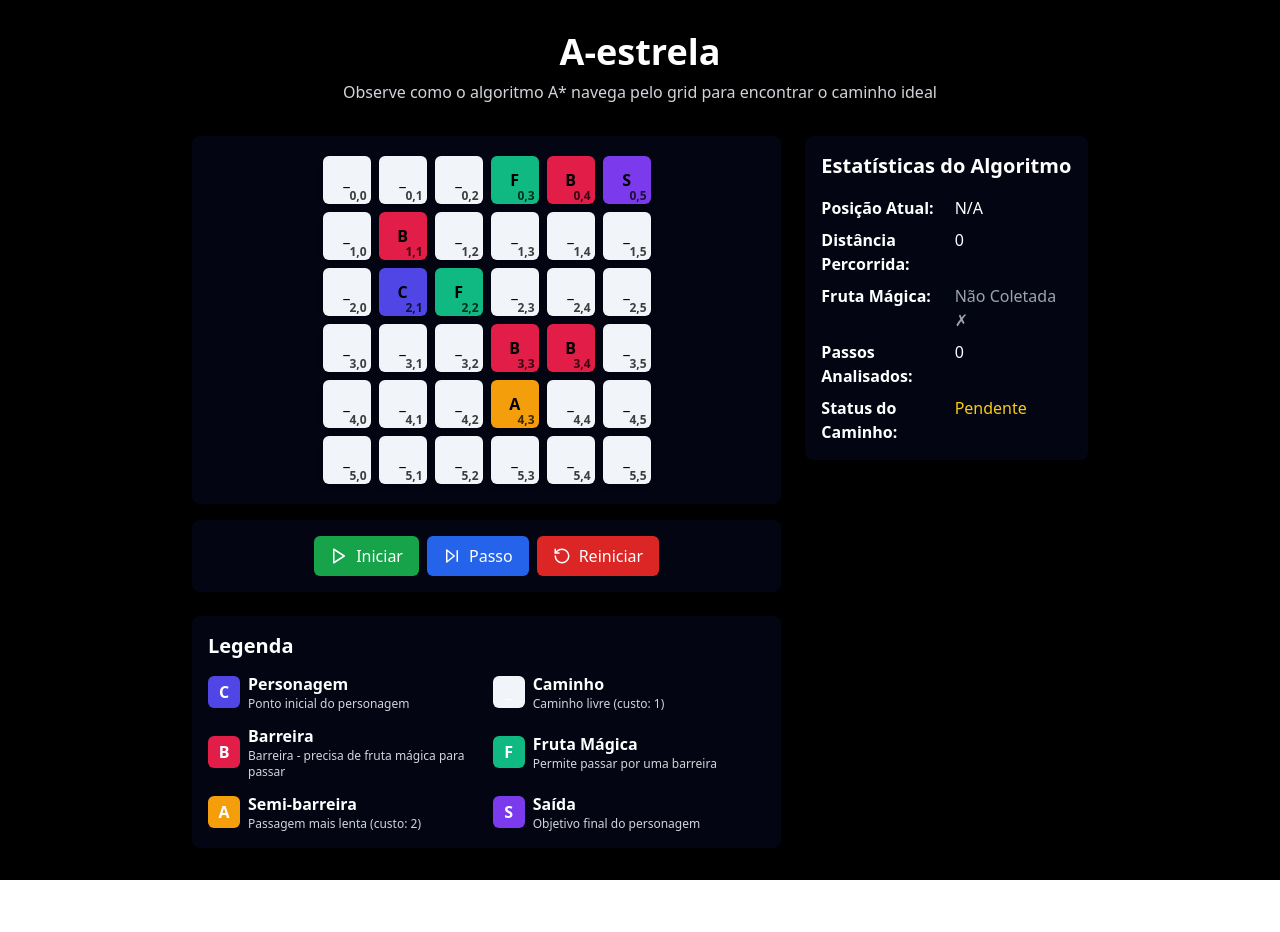
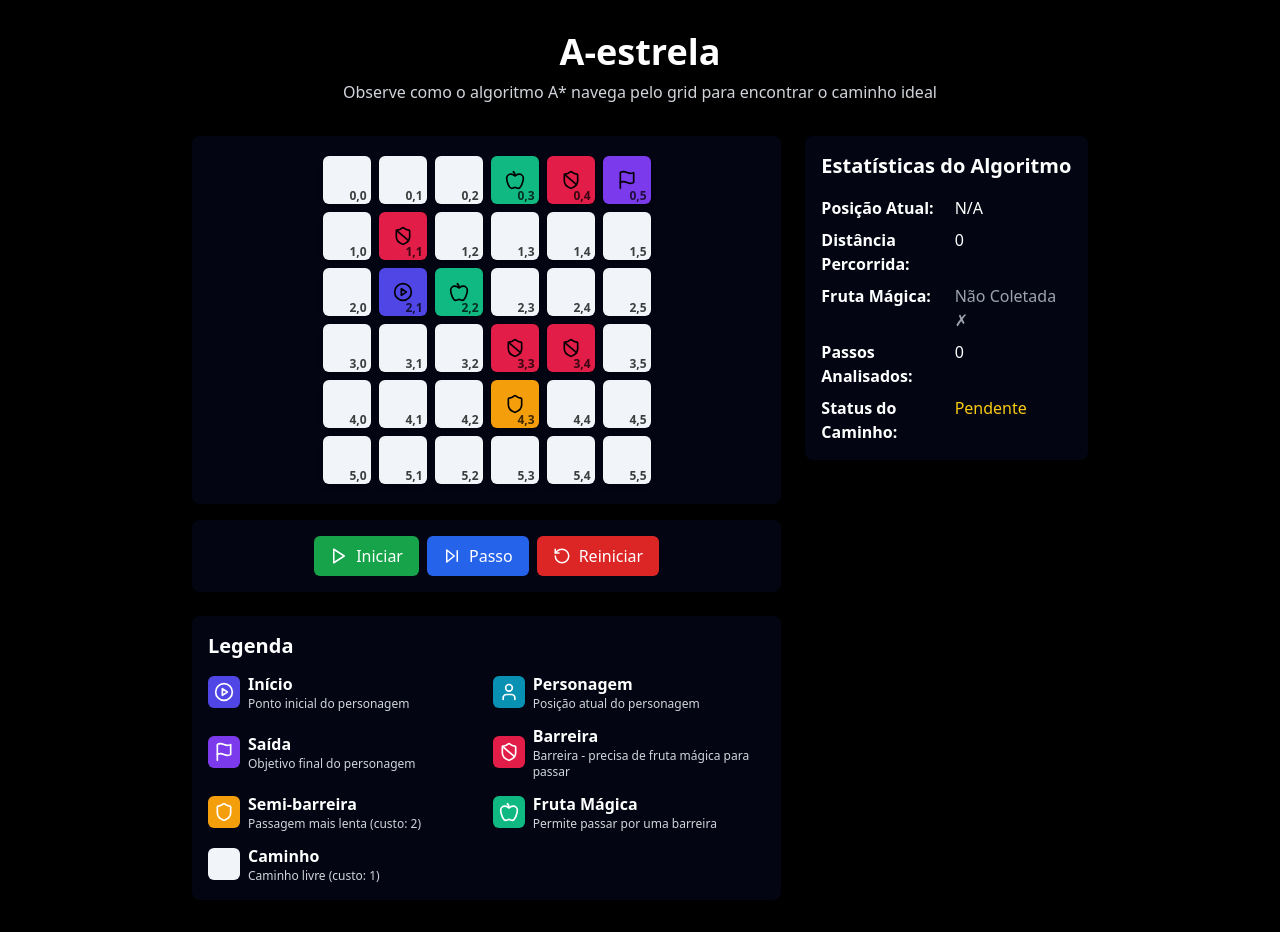
Before and after one commit to hgustavo98/A-estrela, a React (Vite) app: page / in a window 1280 px wide. Before the commit the page ends 880 px from the top, so only its background shows below. Built offline with nearby package versions, Linux system fonts and the light colour scheme.

Commit message:
feat: enhance Cell and Legend components with custom icons and improved legend display

```diff
--- a/src/components/Cell.tsx
+++ b/src/components/Cell.tsx
@@ -2,6 +2,7 @@ import React from 'react';
 import { ICell } from '../types';
 import { CELL_TYPES } from '../constants';
 import clsx from 'clsx';
+import { User, Flag, ShieldBan, Apple, PlayCircle, Shield } from 'lucide-react';
 
 interface CellProps {
   cell: ICell;
@@ -10,26 +11,34 @@ interface CellProps {
   isVisited: boolean;
 }
 
+const cellIcons: Record<string, React.ReactNode> = {
+  'C': <PlayCircle size={20} />, // Início
+  'S': <Flag size={20} />,
+  'B': <ShieldBan size={20} />,
+  'A': <Shield size={20} />,
+  'F': <Apple size={20} />,
+  '_': null,
+};
+
 const Cell: React.FC<CellProps> = ({ cell, isCurrentPosition, isInPath, isVisited }) => {
   const { type, row, col } = cell;
   const cellInfo = CELL_TYPES[type];
-
-
+  const icon = cellIcons[type];
 
   return (
     <div
       className={clsx(
         'w-12 h-12 m-1 flex items-center justify-center rounded-md transition-all duration-300 transform relative text-black font-bold shadow-md hover:shadow-lg',
         cellInfo.color,
-
         isCurrentPosition && 'bg-cyan-600 scale-110 shadow-lg',
         isInPath && !isCurrentPosition && 'bg-cyan-600 scale-110',
         isVisited && !isInPath && !isCurrentPosition && 'opacity-50',
-
       )}
       title={cellInfo.description}
     >
-      {type}
+      <span className="flex items-center gap-1">
+        {isCurrentPosition ? <User size={22} /> : icon}
+      </span>
       <span className="absolute bottom-0 right-1 text-xs opacity-75">
         {row},{col}
       </span>
--- a/src/components/Legend.tsx
+++ b/src/components/Legend.tsx
@@ -1,30 +1,41 @@
 import React from 'react';
-import { CELL_TYPES } from '../constants';
-import { CellType } from '../types';
+import { User, Flag, ShieldBan, Apple, PlayCircle, Shield } from 'lucide-react';
+
+
+
+const customLegend = [
+  { key: 'C', name: 'Início', color: 'bg-indigo-600 hover:bg-indigo-700', description: 'Ponto inicial do personagem', icon: <PlayCircle size={20} /> },
+  { key: 'P', name: 'Personagem', color: 'bg-cyan-600', description: 'Posição atual do personagem', icon: <User size={20} /> },
+  { key: 'S', name: 'Saída', color: 'bg-violet-600 hover:bg-violet-700', description: 'Objetivo final do personagem', icon: <Flag size={20} /> },
+  { key: 'B', name: 'Barreira', color: 'bg-rose-600 hover:bg-rose-700', description: 'Barreira - precisa de fruta mágica para passar', icon: <ShieldBan size={20} /> },
+  { key: 'A', name: 'Semi-barreira', color: 'bg-amber-500 hover:bg-amber-600', description: 'Passagem mais lenta (custo: 2)', icon: <Shield size={20} /> },
+  { key: 'F', name: 'Fruta Mágica', color: 'bg-emerald-500 hover:bg-emerald-600', description: 'Permite passar por uma barreira', icon: <Apple size={20} /> },
+  { key: '_', name: 'Caminho', color: 'bg-slate-100 hover:bg-slate-200', description: 'Caminho livre (custo: 1)', icon: null },
+];
 
 const Legend: React.FC = () => {
   return (
     <div className="p-4 bg-blue-800/10 rounded-lg shadow-lg text-white w-full">
       <h3 className="text-xl font-bold mb-3">Legenda</h3>
       <div className="grid grid-cols-1 md:grid-cols-2 gap-3">
-        {(Object.entries(CELL_TYPES) as [CellType, typeof CELL_TYPES[CellType]][]).map(
-          ([type, info]) => (
-            <div key={type} className="flex items-center gap-2">
-              <div
-                className={`w-8 h-8 flex p-3 items-center justify-center rounded-md ${info.color} text-white font-bold`}
-              >
-                {type}
-              </div>
-              <div>
-                <div className="font-semibold">{info.name}</div>
-                <div className="text-xs text-gray-300">{info.description}</div>
-              </div>
+        {customLegend.map(({ key, name, color, description, icon }) => (
+          <div key={key} className="flex items-center gap-2">
+            <div
+              className={`w-8 h-8 flex p-3 items-center justify-center rounded-md ${color} text-white font-bold`}
+            >
+              <span className="flex items-center gap-1">
+                {icon}
+              </span>
             </div>
-          )
-        )}
+            <div>
+              <div className="font-semibold">{name}</div>
+              <div className="text-xs text-gray-300">{description}</div>
+            </div>
+          </div>
+        ))}
       </div>
     </div>
   );
 };
 
-export default Legend
+export default Legend;
```
